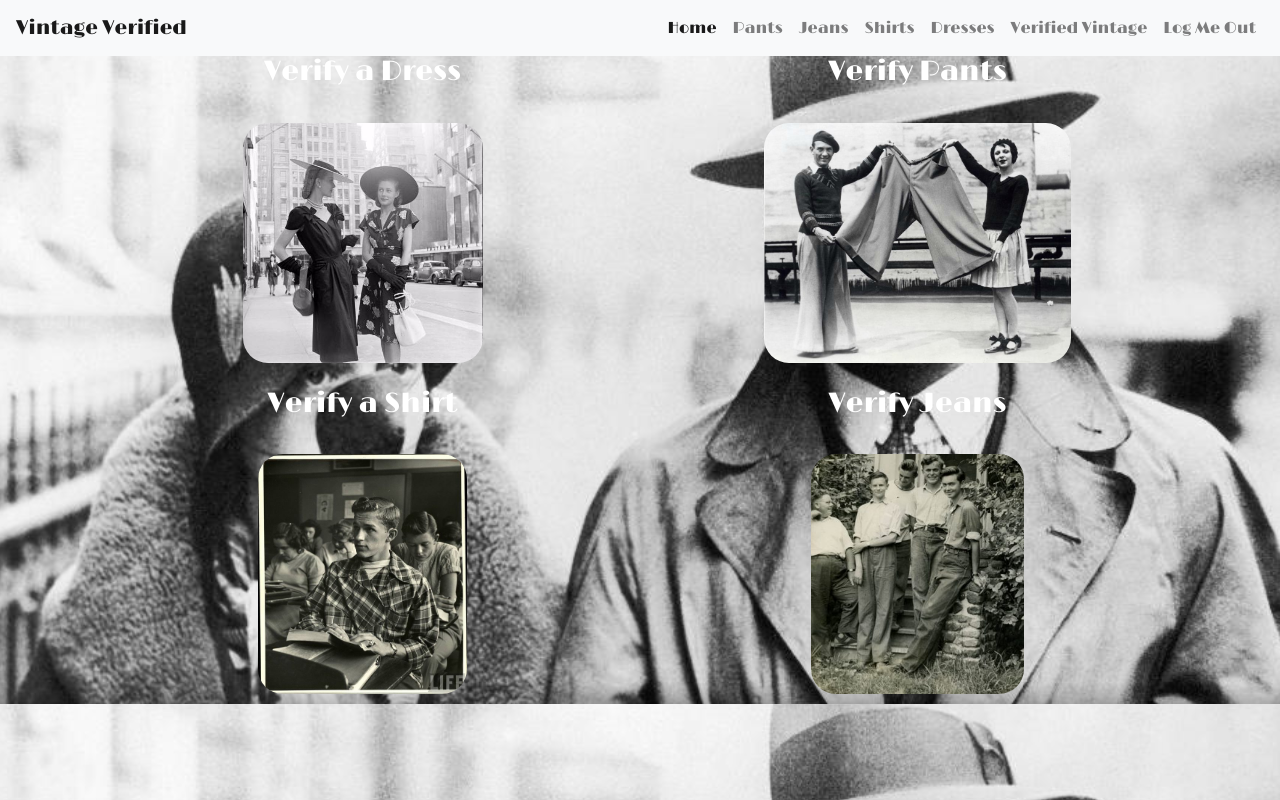
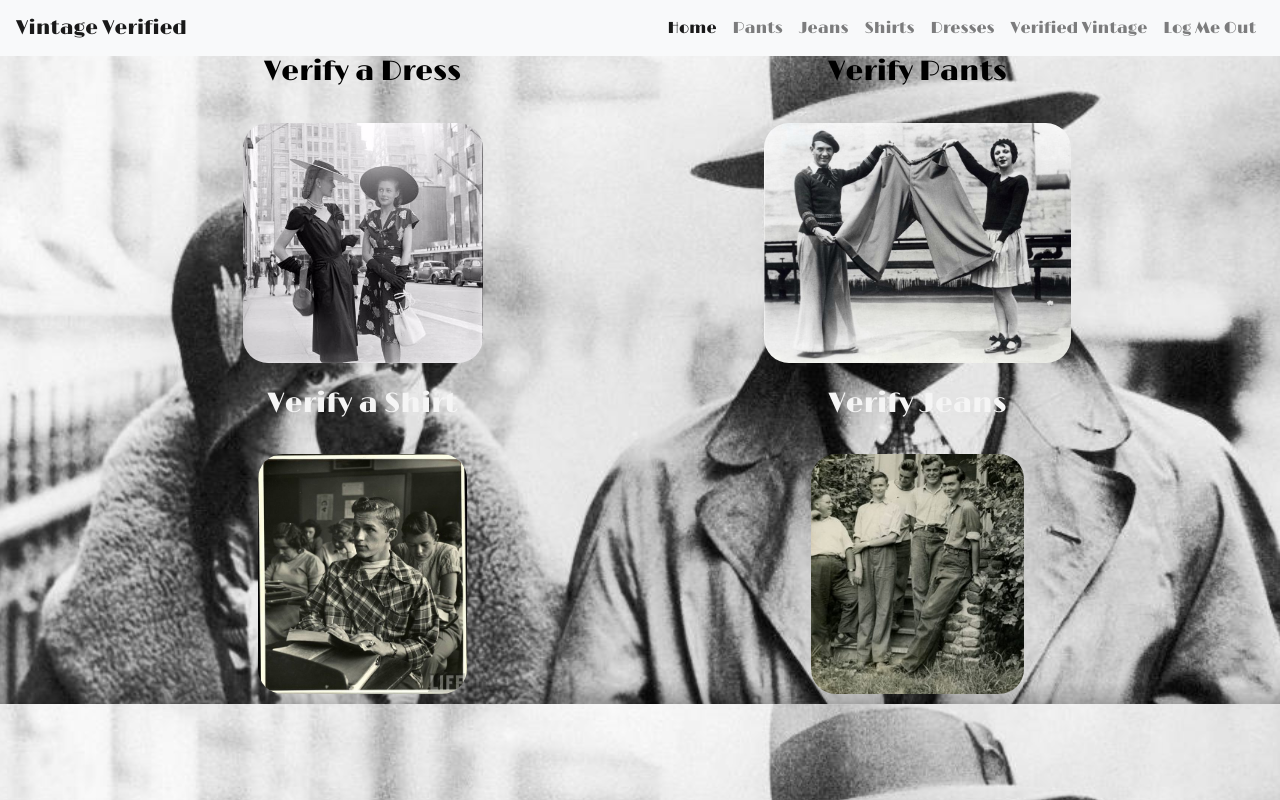
Before and after one commit to MarkyAaronYoung/vintage-verified, a React (Create React App) app: page /home in a window 1280 px wide. Built offline with nearby package versions, Linux system fonts and the light colour scheme; no server answers; sample sign-in values are in the browser's storage.

Commit message:
finished styling home page and verified vintage page

```diff
--- a/src/components/pages/Home/Home.js
+++ b/src/components/pages/Home/Home.js
@@ -42,19 +42,19 @@ class Home extends React.Component {
     return (
    <div className="app">
      <div className="quad" id="dress">
-       <h3>Verify a Dress</h3>
+       <h3 id="toptext">Verify a Dress</h3>
        <img src={dress} alt="" onClick={this.createDressEvent}/>
      </div>
      <div className="quad">
-       <h3>Verify Pants</h3>
+       <h3 id="toptext">Verify Pants</h3>
        <img src={pant} alt="" onClick={this.createPantEvent}/>
        </div>
        <div className="quad">
-         <h3>Verify a Shirt</h3>
+         <h3 id="bottomtext">Verify a Shirt</h3>
          <img src={shirt} alt="" onClick={this.createShirtEvent}/>
          </div>
          <div className="quad">
-           <h3>Verify Jeans</h3>
+           <h3 id="bottomtext">Verify Jeans</h3>
            <img src={jeans} alt="" onClick={this.createJeanEvent}/>
          </div>
        </div>
--- a/src/components/pages/Home/Home.scss
+++ b/src/components/pages/Home/Home.scss
@@ -28,6 +28,13 @@ img {
 }
 
 h3 {
-  color: white;
   font-family: 'Limelight', cursive;
 };
+
+#toptext {
+  color:black;
+}
+
+#bottomtext{
+  color:whitesmoke;
+}
```
